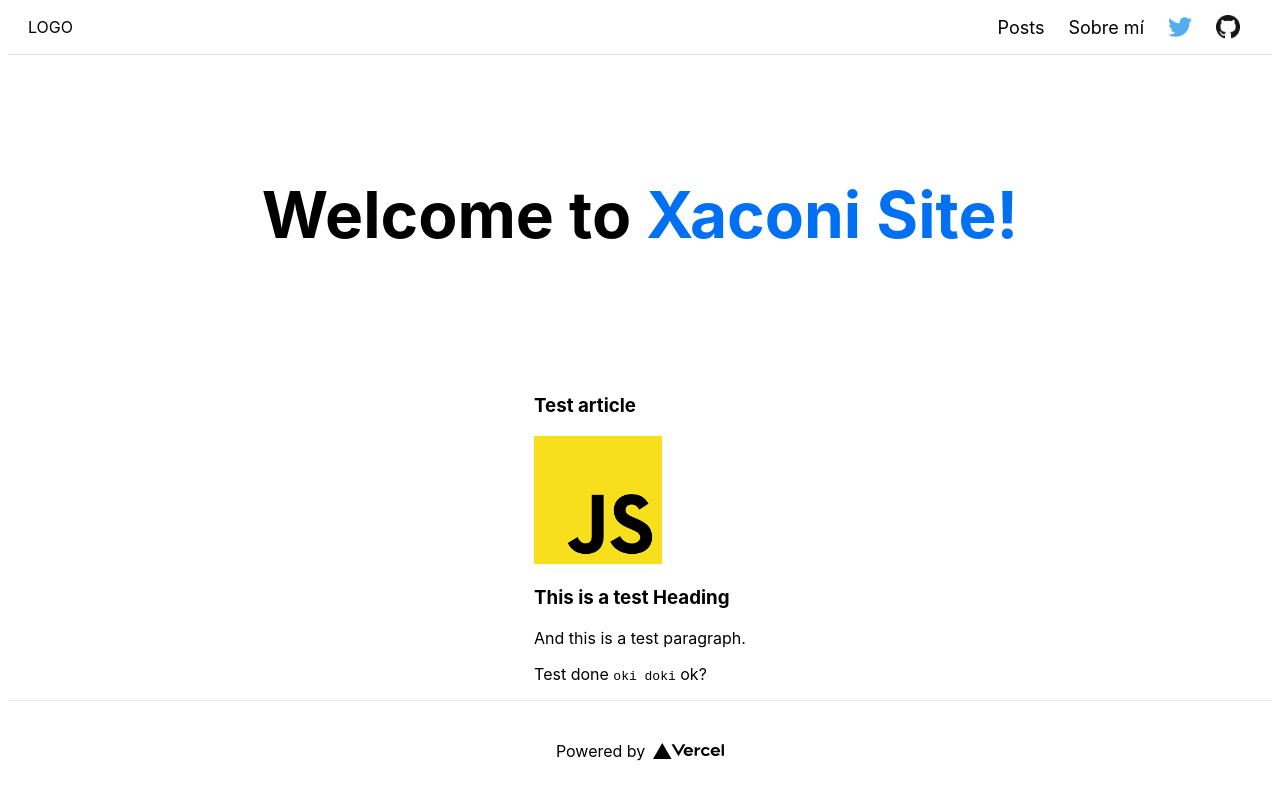
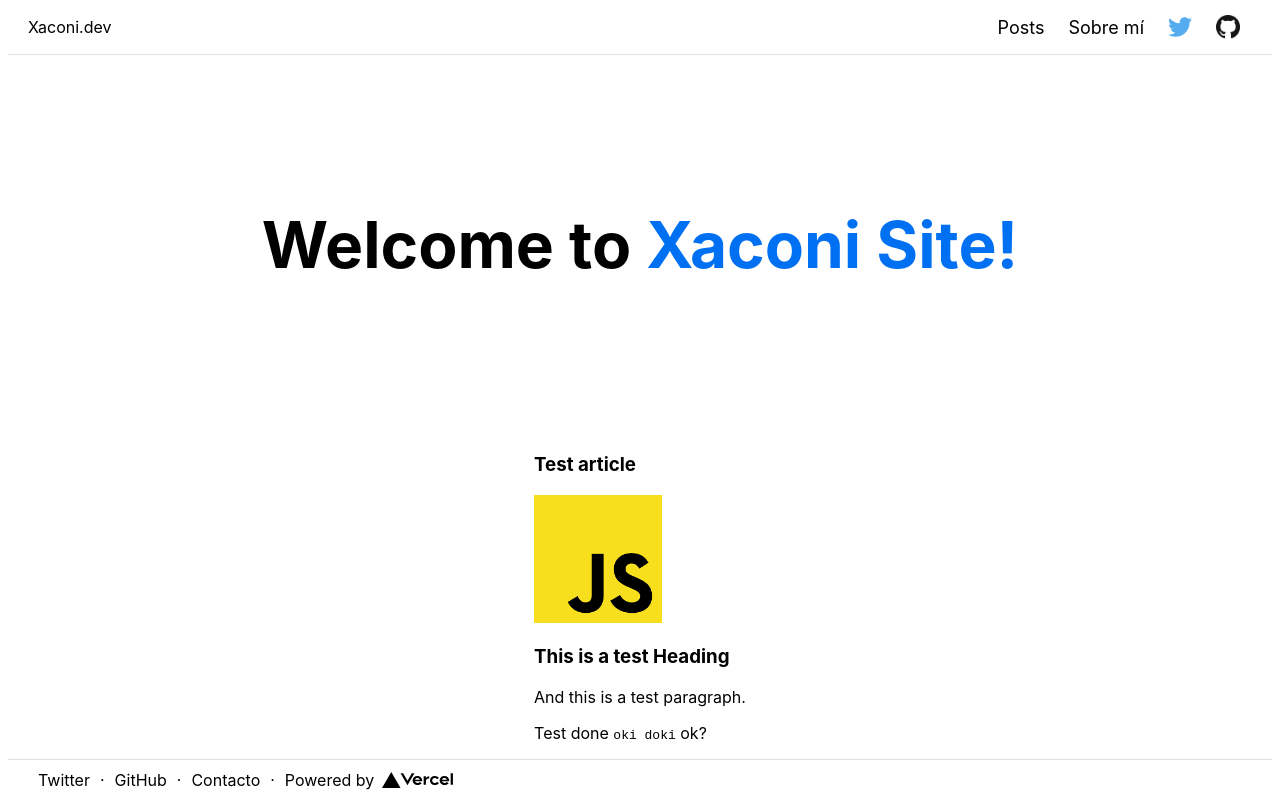
Before and after one commit to Xaconi/xaconi-site, a Next.js app: page / in a window 1280 px wide. Built offline with nearby package versions, Linux system fonts and the light colour scheme.

Commit message:
Added basic footer.

```diff
--- /dev/null
+++ b/components/footer.js
@@ -0,0 +1,29 @@
+// Styles
+import styles from '../styles/Footer.module.css';
+
+export default function Footer() {
+    return(
+        <footer className={styles.footer}>
+            <a href="#">
+                Twitter
+            </a>
+            ·
+            <a href="#">
+                GitHub
+            </a>
+            ·
+            <a href="#">
+                Contacto
+            </a>
+            ·
+            <a
+                href="https://vercel.com/"
+                target="_blank"
+                rel="noopener noreferrer"
+            >
+                Powered by
+                <img src="/vercel.svg" alt="Vercel Logo" className={styles.logo} />
+            </a>
+        </footer>
+    );
+}
--- a/components/header.js
+++ b/components/header.js
@@ -8,7 +8,7 @@ export default function Header() {
     return(
         <header className={stylesHeader.header}>
             <a className={stylesHeader.logo}>
-                LOGO
+                Xaconi.dev
             </a>
             <nav>
                 <a href="#">
@@ -19,11 +19,11 @@ export default function Header() {
                     <span>Sobre mí</span>
                 </a>
 
-                <a href="https://twitter.com/xaconi">
+                <a href="https://twitter.com/xaconi" target="_blank">
                     <img src="/twitter_logo.svg" width="24" height="24" />
                 </a>
 
-                <a href="https://github.com/Xaconi">
+                <a href="https://github.com/Xaconi" target="_blank">
                     <img src="/github_logo.png" width="24" height="24" />
                 </a>
             </nav>
--- a/pages/index.js
+++ b/pages/index.js
@@ -13,6 +13,7 @@ import fm from 'front-matter';
 // Components
 import Article from '../components/article';
 import Header from '../components/header';
+import Footer from '../components/footer';
 
 export default function Home({ markdownContent }) {
 	return (
@@ -38,16 +39,7 @@ export default function Home({ markdownContent }) {
 				</Article>
 			</section>
 
-			<footer className={styles.footer}>
-				<a
-					href="https://vercel.com?utm_source=create-next-app&utm_medium=default-template&utm_campaign=create-next-app"
-					target="_blank"
-					rel="noopener noreferrer"
-				>
-					Powered by{' '}
-					<img src="/vercel.svg" alt="Vercel Logo" className={styles.logo} />
-				</a>
-			</footer>
+			<Footer></Footer>
 		</div>
   	)
 }
--- /dev/null
+++ b/styles/Footer.module.css
@@ -0,0 +1,25 @@
+.footer {
+    align-items: center;
+    border-top: 1px solid var(--color-light-grey);
+    display: flex;
+    flex-direction: row;
+    justify-content: left;
+    max-width: 1440px;
+    padding: 10px 20px;
+    width: 100%;
+}
+
+.footer img {
+    margin-left: 0.5rem;
+}
+
+.footer a {
+    display: flex;
+    justify-content: center;
+    align-items: center;
+    padding: 0 10px;
+}
+
+.logo {
+    height: 1em;
+}
--- a/styles/Home.module.css
+++ b/styles/Home.module.css
@@ -12,25 +12,6 @@
   flex: 1;
   display: flex;
   flex-direction: column;
-  justify-content: center;
-  align-items: center;
-}
-
-.footer {
-  width: 100%;
-  height: 100px;
-  border-top: 1px solid #eaeaea;
-  display: flex;
-  justify-content: center;
-  align-items: center;
-}
-
-.footer img {
-  margin-left: 0.5rem;
-}
-
-.footer a {
-  display: flex;
   justify-content: center;
   align-items: center;
 }
@@ -110,10 +91,6 @@
   line-height: 1.5;
 }
 
-.logo {
-  height: 1em;
-}
-
 @media (max-width: 600px) {
   .grid {
     width: 100%;
```
